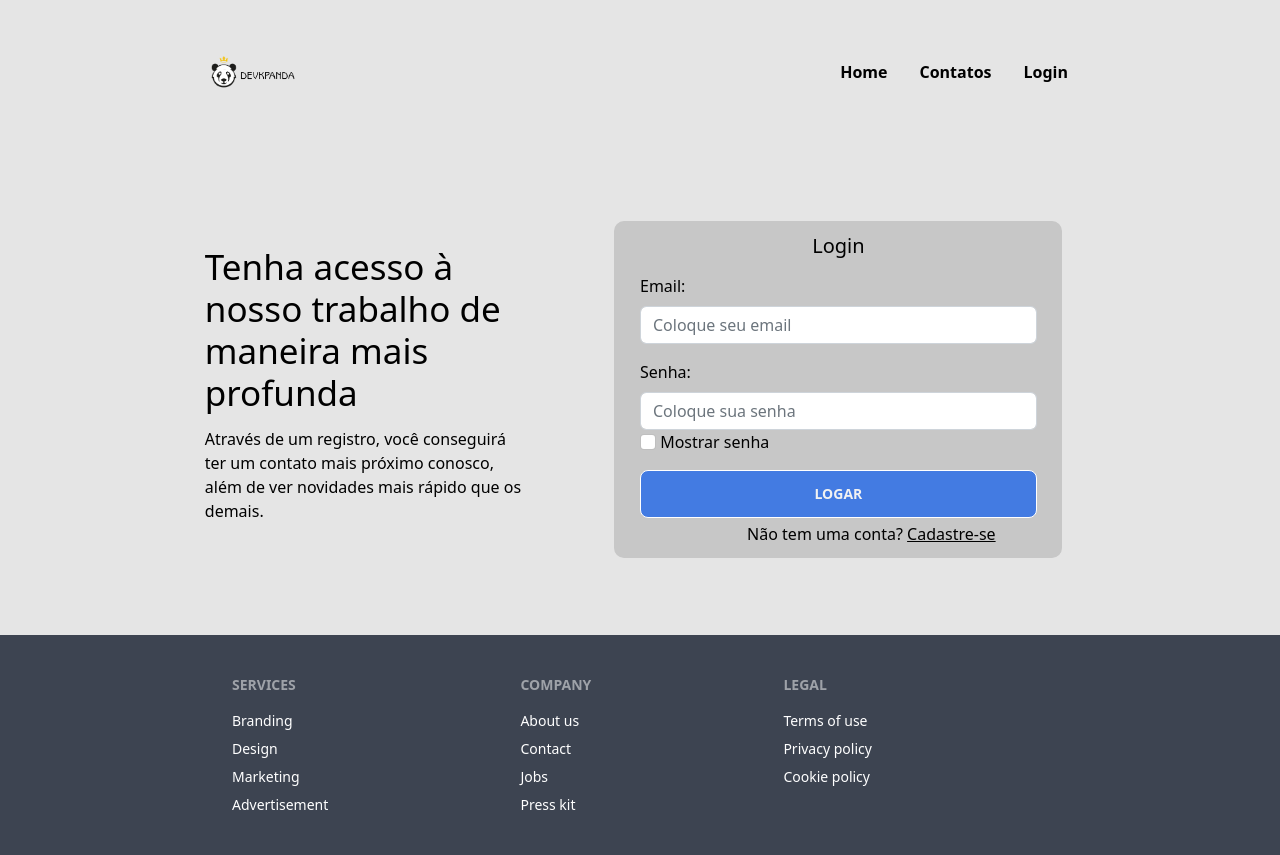
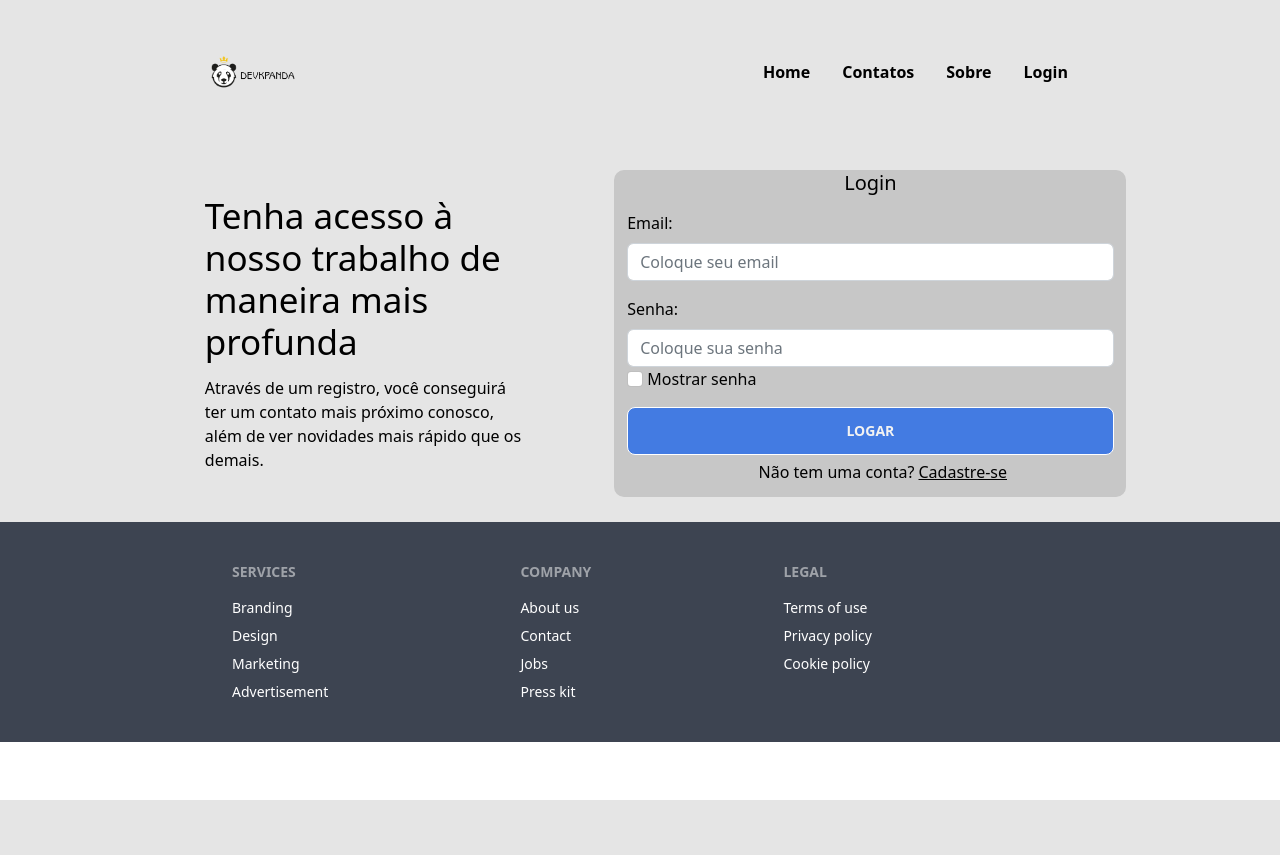
Before and after one commit to devkpanda/website, a PHP site: page /login.html in a window 1280 px wide. After the commit the page ends 800 px from the top, so only its background shows below. Run offline with PHP 8.4, Linux system fonts and the light colour scheme; some libraries are stand-ins or nearby versions.

Commit message:
trocando o arquivo de css, html e js, pois havia erros graças à um antigo problema de git

```diff
--- a/assets/css/styleform.css
+++ b/assets/css/styleform.css
@@ -15,11 +15,6 @@ main{
     background-color: #E5E5E5;
 }
 
-#textolateral > h1 {
-    font-weight: 500
-
-}
-
 #textolateral{
     color: black;
     float: left;
@@ -34,9 +29,9 @@ main{
 
 form{
     background-color: rgb(199, 199, 199);
-    width: 35%;
-    margin: 6% 48%;
-    padding: 1% 2% 1% 2%;
+    width: 40%;
+    margin: 2% 48%;
+    padding: 0.1% 1% 1% 1%;
     border-radius: 10px;
 }
 
@@ -92,7 +87,7 @@ form .btn:hover{
 /* .form-check-input, .form-check-label{
 } */
 
-#sobrenomeSpan, #nomeSpan, #senhaCoin, #senhaSpan, #emailSpan{
+#sobrenomeSpan, #nomeSpan, #senhaCoin, #senhaSpan, #emailSpan, #emailLogSpan, #senhaLogSpan{
     color: rgb(180, 1, 1);
 }
 
--- a/login.html
+++ b/login.html
@@ -26,8 +26,9 @@
           </div>
           <div class="flex-none">
             <ul class="menu menu-horizontal px-1">
-              <li><a href="index.html" class="font-sans text-black font-semibold" >Home</a></li>
-              <li><a href=contato.html class="font-sans text-black font-semibold " >Contatos</a></li>
+              <li><a href="index.html" class="font-sans text-black font-semibold">Home</a></li>
+              <li><a href=contato.html class="font-sans text-black font-semibold">Contatos</a></li>
+              <li><a href="sobre.html" class="font-sans text-black font-semibold">Sobre</a></li>
               <li><a href=login.html class="font-sans text-black font-semibold ">Login</a></li>
             </ul>
           </div>
@@ -46,12 +47,14 @@
       <form action="/action_page.php" id="formLogin">
         <h1>Login</h1>
         <div class="mb-3 mt-3">
-          <label for="email" class="form-label">Email:</label>
-          <input type="email" class="form-control" id="email" placeholder="Coloque seu email" name="email">
+          <label for="emailLog" class="form-label">Email:</label>
+          <input type="text" class="form-control" id="emailLog" placeholder="Coloque seu email" name="emailLog">
+          <span id="emailLogSpan"></span>
         </div>
         <div class="mb-3 mt-3">
           <label for="pwd" class="form-label">Senha:</label>
           <input type="password" class="form-control" id="pwd1" placeholder="Coloque sua senha" name="pswd">
+          <span id="senhaLogSpan"></span>
           <label class="form-check-label">
             <input class="form-check-input" type="checkbox" name="showpwd" onclick="showPwd1()">
             <span class="shPwd">Mostrar senha</span>
@@ -80,7 +83,7 @@
         </div>
         <div class="mb-3 mt-3">
           <label for="email" class="form-label">Email:</label>
-          <input type="text" class="form-control" id="email" placeholder="Coloque seu email" name="email">
+          <input type="text" class="form-control" id="emailCad" placeholder="Coloque seu email" name="email">
           <span id="emailSpan"></span>
         </div>
         <div class="row">
@@ -104,7 +107,7 @@
             </label>
           </div>
         </div>
-        <button type="submit" id="btncad" class="btn btn-warning">Cadastrar</button>
+        <button type="submit" id="btncad" class="btn btn-primary">Cadastrar</button>
         <p id="semConta2">Já tem uma conta? <a id="irLog" class="cssNovo">Faça login</a></p>
       </form>
     </section>
```
Also changed, not shown: sobre.html (+9 -3 lines), assets/images/fotoNovaVitor.jpg (added).
